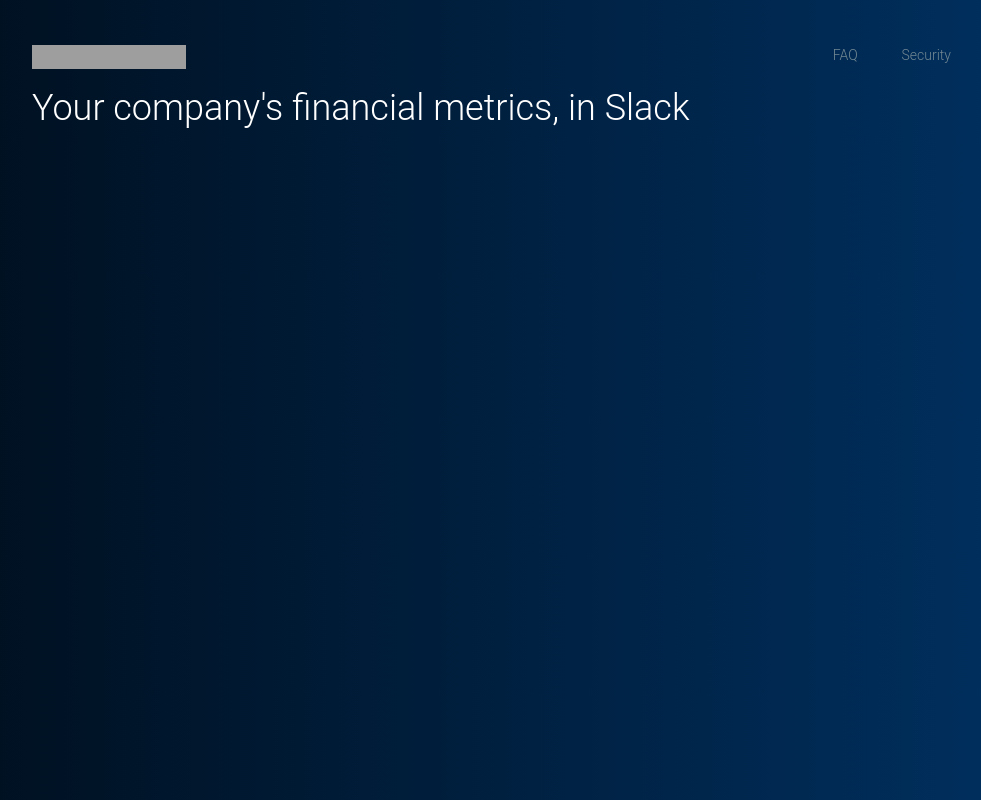
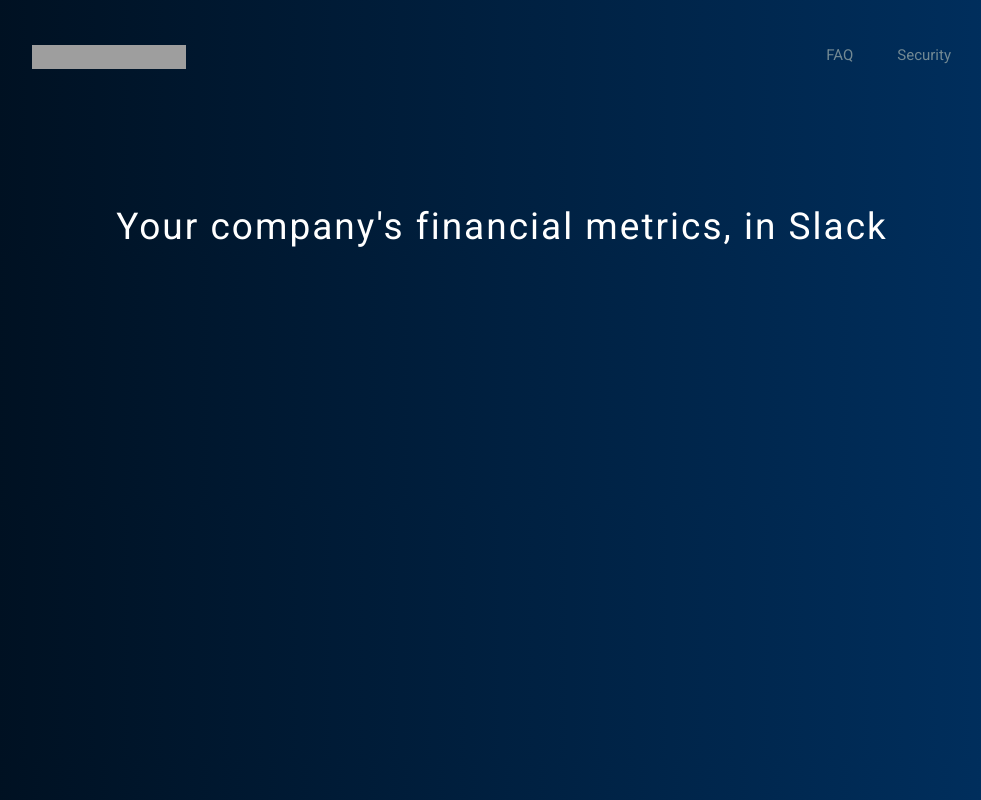
Before and after one commit to NicBonetto/sway-finance, a plain HTML site: page index.html in a window 1280 px wide. Shown: the whole page, without its empty margins (138-1119 px from the left). Drawn offline with nearby package versions, Linux system fonts and the light colour scheme; grey boxes are pictures that could not be loaded.

Commit message:
Posiioned main header in the center of the page. #6

```diff
--- a/index.html
+++ b/index.html
@@ -17,8 +17,8 @@
           <a class="navbarlinktext w-nav-link faq" href="#/faq">FAQ</a>
           <a class="navbarlinktext w-nav-link security" href="#/security">Security</a>
         </div>
-        <div class="col-md-12">
-          <h1 class="heading">Your company's financial metrics, in Slack</h1>
+        <div class="col-md-12 text-center">
+          <div class="heading">Your company's financial metrics, in Slack</div>
         </div>
       </div>
     </div>
--- a/style.css
+++ b/style.css
@@ -1,3 +1,5 @@
+@import url('https://fonts.googleapis.com/css?family=Roboto');
+
 .nav-bar-logo {
   width: 154px;
   height: 24px;
@@ -25,14 +27,17 @@ body {
 }
 
 .navbarlinktext {
-  font-family: 'roboto', sans-serif;
-  font-size: 14px;
-  font-weight: 300;
+  font-family: 'Roboto', sans-serif;
+  font-size: 15px;
+  -webkit-font-smoothing: antialiased;
   color: #728993;
 }
 
 .heading {
   color: white;
-  font-family: 'Roboto', sans-serif;
-  font-weight: 300;
+  font-family: 'Roboto';
+  -webkit-font-smoothing: antialiased;
+  font-size: 37px;
+  letter-spacing: 2px;
+  margin-top: 14%;
 }
```
